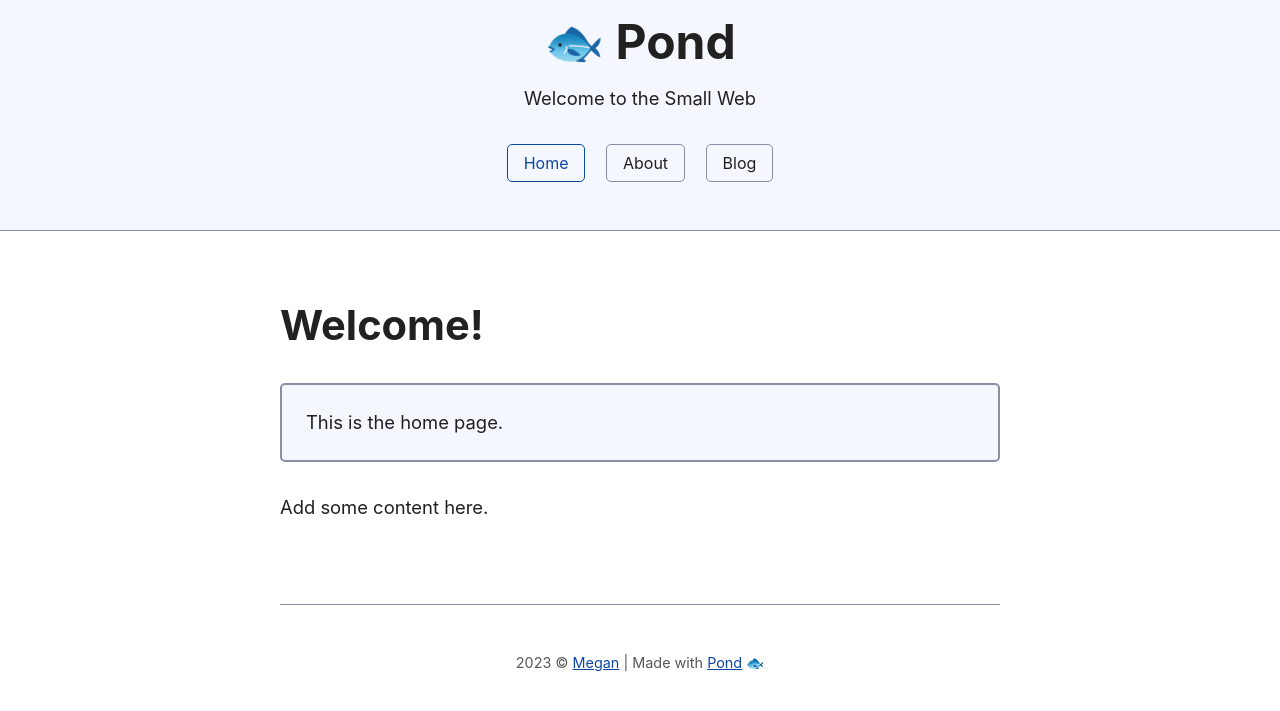
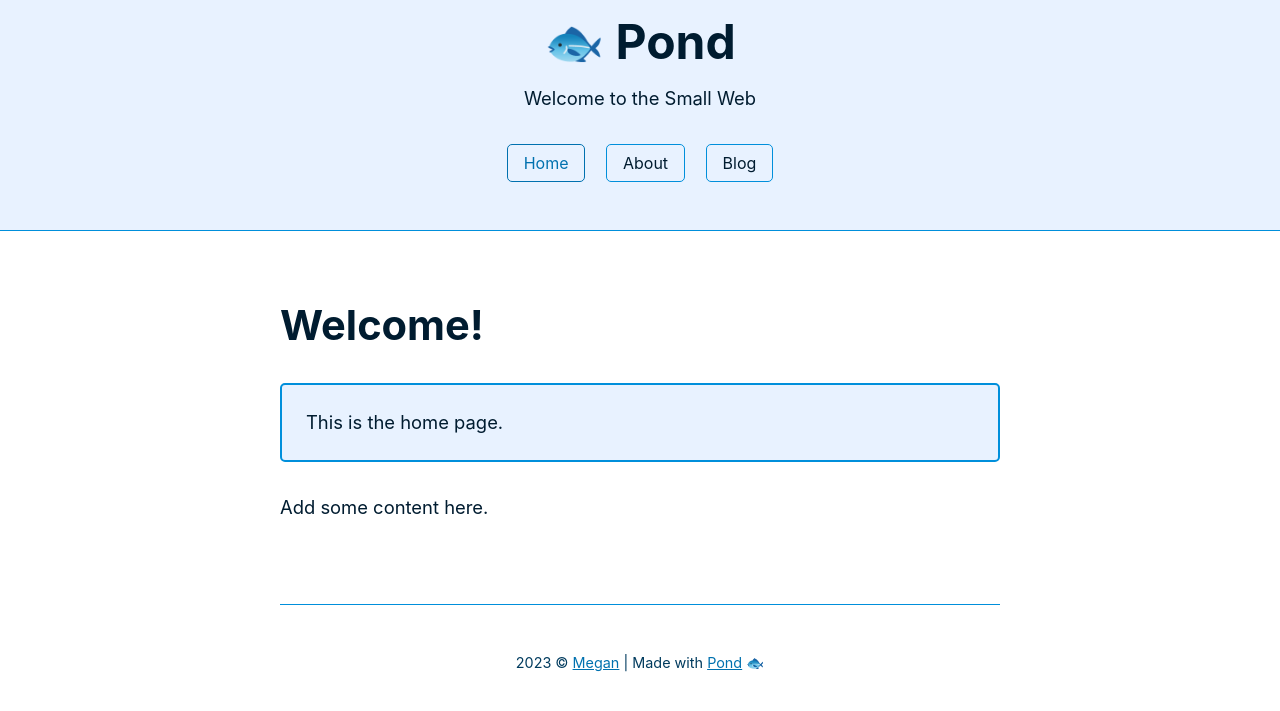
Before and after one commit to megdna/pond, a Jekyll site: the page built from index.md, in a window 1280 px wide. Shown: the top 711 px of the page. Built offline with Jekyll 4.4.1, drawn with Linux system fonts in a browser that asks for light colours.

Commit message:
Update colors

```diff
--- a/assets/css/style.css
+++ b/assets/css/style.css
@@ -10,15 +10,15 @@
 
   /* Default (light) theme */
   --bg: #fff;
-  --accent-bg: #f5f7ff;
-  --text: #212121;
-  --text-light: #585858;
-  --border: #898EA4;
-  --accent: #0d47a1;
-  --code: #d81b60;
-  --preformatted: #444;
-  --marked: #ffdd33;
-  --disabled: #efefef;
+  --accent-bg: #E8F2FF;
+  --text: #001C30;
+  --text-light: #003B5E;
+  --border: #008FDB;
+  --accent: #0071AF;
+  --code: #DE0051;
+  --preformatted: #003B5E;
+  --marked: #FFE53E;
+  --disabled: #C6E0FF;
 }
 
 /* Dark theme */
```
